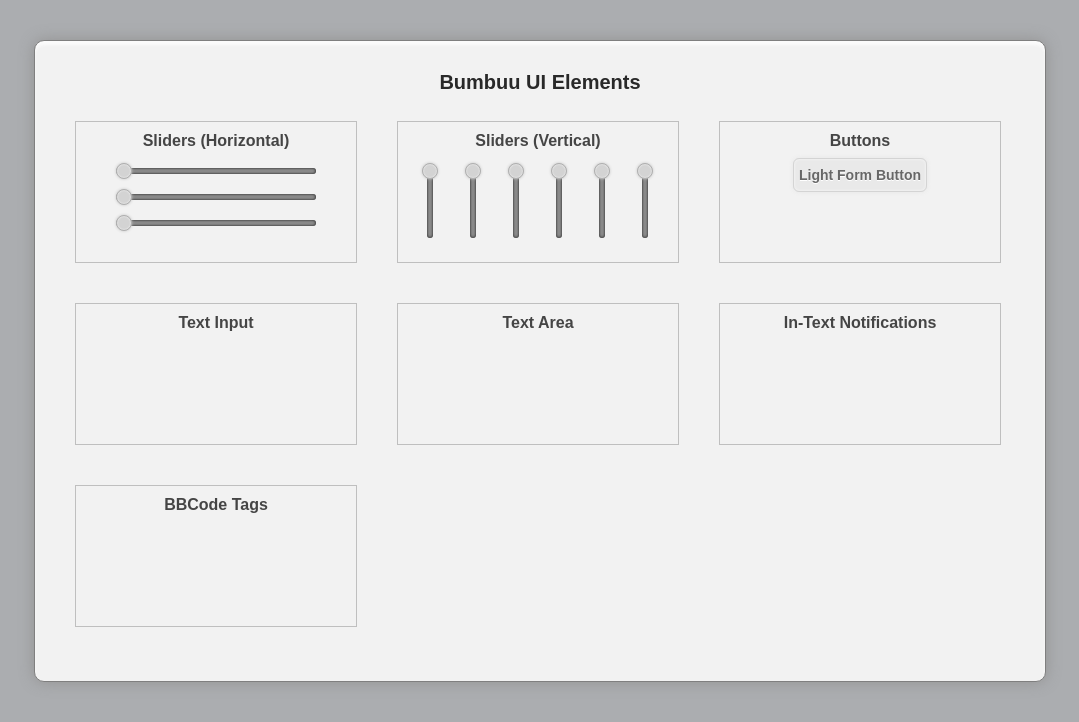
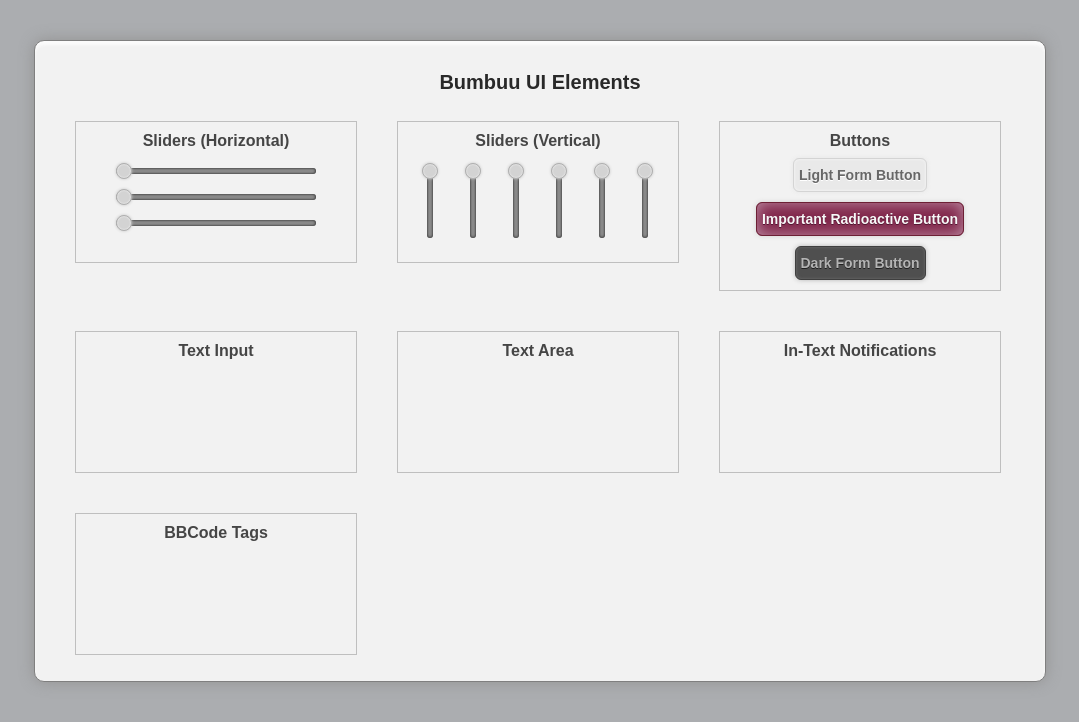
Before and after one commit to Bumbuu/Bumbuu, a PHP site: page /example.html in a window 1280 px wide. Shown: the top 722 px of the page, without its empty margins (100-1179 px from the left). Run offline with PHP 8.4, Linux system fonts and the light colour scheme.

Commit message:
Addin button code.

```diff
--- a/design_ui/controls/default_elements.css
+++ b/design_ui/controls/default_elements.css
@@ -39,21 +39,26 @@ div.bumbuu_slider[type=vertical] div.bumbuu_slider_handle[type=vertical] {
 }
 
 /* UI element: button type */
-button.bumbuu_button_light {
+button.bumbuu_button_light,
+button.bumbuu_button_radioactive,
+button.bumbuu_button_dark {
+	/* only non-stylistic attributes go here */
 	font-family: Arial;
 	font-size: 14px;
-	color: #676767;
 	font-weight: bold;
 	height: 34px;
 	min-height: 34px;
 	min-width: 100px;
 	padding: 5px;
+	border-radius: 6px;
+	display: inline;
+}
+button.bumbuu_button_light {
+	color: #676767;
 	text-shadow: 0px 1px 0px #ffffff;
 	background-color: #e9e9e9;
 	border: 1px solid #d4d4d4;
-	border-radius: 6px;
 	box-shadow: inset 0px 0px 3px #f8f8f8, 0px 0px 5px #e7e7e7;
-	display: inline;
 }
 button.bumbuu_button_light:hover {
 	background-color: #e4e4e4;
@@ -68,3 +73,75 @@ button.bumbuu_button_light:active {
 	text-shadow: 0px 1px 0px #c4c4c4;
 	box-shadow: inset 0px 0px 3px #909090, 0px 0px 5px #b0b0b0;
 }
+button.bumbuu_button_radioactive {
+	color: #f7f7f7;
+	background-color: #167799;
+	border: 1px solid #106482;
+	box-shadow: inset 0px 0px 15px #89b3cb, 0px 0px 5px #d3d3d3;
+	animation-duration: 2s;
+	animation-name: bumbuu_button_radioactive_pulse;
+	animation-direction: alternate;
+	animation-iteration-count: infinite;
+	animation-timing-function: ease-in-out;
+}
+@keyframes bumbuu_button_radioactive_pulse {
+	from {
+		border: 1px solid #106482;
+		background-color: #167799;
+		box-shadow: inset 0px 0px 15px #89b3cb, 0px 0px 5px #d3d3d3;
+		text-shadow: 0px 1px 0px #0b4d64;
+	}
+	to {
+		border: 1px solid #821023;
+		background-color: #9a1539;
+		box-shadow: inset 0px 0px 15px #cd899f, 0px 0px 5px #d3d3d3;
+		text-shadow: 0px 1px 0px #640b26;
+	}
+}
+button.bumbuu_button_radioactive:active {
+	color: #e8e8e8;
+	text-shadow: 0px 1px 0px #0b4d64;
+	background-color: #167799;
+	border: 1px solid #106482;
+	box-shadow: inset 0px 0px 15px #3d525e, 0px 0px 5px #d3d3d3;
+	animation-duration: 2s;
+	animation-name: bumbuu_button_radioactive_pulse_active;
+	animation-direction: alternate;
+	animation-iteration-count: infinite;
+	animation-timing-function: ease-in-out;
+}
+@keyframes bumbuu_button_radioactive_pulse_active {
+	from {
+		border: 1px solid #073140;
+		background-color: #167799;
+		box-shadow: inset 0px 0px 15px #3d525e, 0px 0px 5px #d3d3d3;
+		text-shadow: 0px 1px 0px #0b4d64;
+	}
+	to {
+		border: 1px solid #490813;
+		background-color: #9a1539;
+		box-shadow: inset 0px 0px 15px #533840, 0px 0px 5px #d3d3d3;
+		text-shadow: 0px 1px 0px #640b26;
+	}
+}
+button.bumbuu_button_dark {
+	color: #b4b4b4;
+	text-shadow: 0px 1px 0px #1f1f1f;
+	background-color: #4f4f4f;
+	border: 1px solid #3f3f3f;
+	box-shadow: inset 0px 0px 3px #6f6f6f, 0px 0px 5px #b7b7b7;
+}
+button.bumbuu_button_dark:hover {
+	color: #b4b4b4;
+	text-shadow: 0px 1px 0px #1f1f1f;
+	background-color: #494949;
+	border: 1px solid #353535;
+	box-shadow: inset 0px 0px 3px #656565, 0px 0px 5px #b7b7b7;
+}
+button.bumbuu_button_dark:active {
+	color: #b0b0b0;
+	text-shadow: 0px 1px 0px #1f1f1f;
+	background-color: #434343;
+	border: 1px solid #2f2f2f;
+	box-shadow: inset 0px 0px 3px #3f3f3f, 0px 0px 5px #b7b7b7;
+}
--- a/design_ui/controls/example.html
+++ b/design_ui/controls/example.html
@@ -123,6 +123,8 @@ window.onload = function() { //main function
 	<div class="container" id="buttons_area">
 		<div class="container_label">Buttons</div>
 		<button class="bumbuu_button_light">Light Form Button</button>
+		<button class="bumbuu_button_radioactive">Important Radioactive Button</button>
+		<button class="bumbuu_button_dark">Dark Form Button</button>
 	</div>
 	<div class="container">
 		<div class="container_label">Text Input</div>
```
